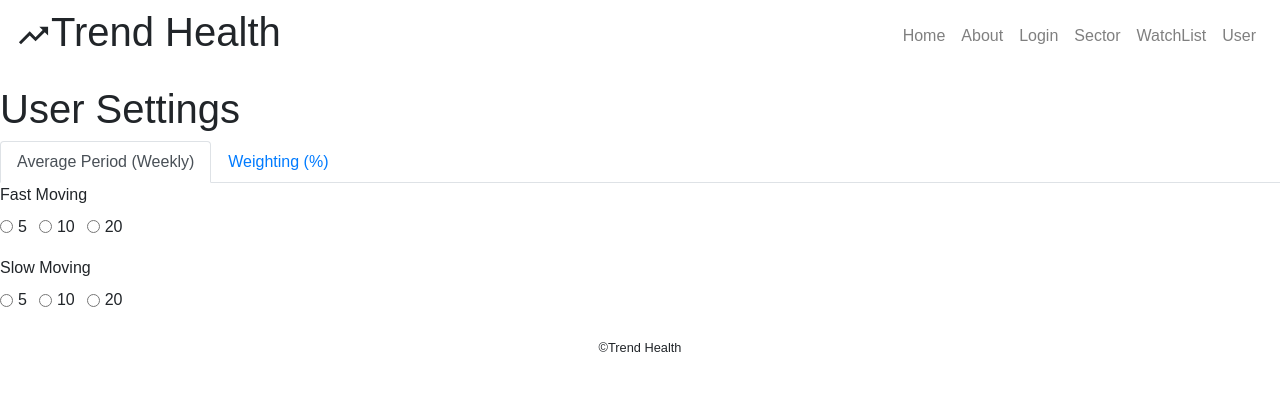
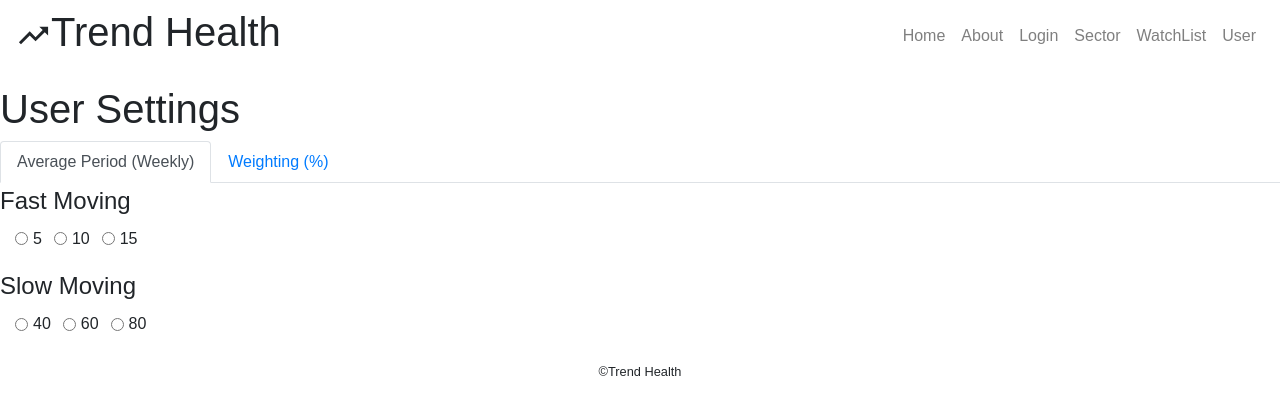
Before and after one commit to davidchanho/project3, a React (Create React App) app in the folder client/: page /User in a window 1280 px wide. Shown: the top 414 px of the page. Built offline with nearby package versions, Linux system fonts and the light colour scheme.

Commit message:
radio in user settings now clickable invidually

```diff
--- a/client/src/components/Form/UserSettings/AveragePeriod.jsx
+++ b/client/src/components/Form/UserSettings/AveragePeriod.jsx
@@ -1,25 +1,66 @@
 import React from 'react'
 import Form from 'react-bootstrap/Form'
+import Col from 'react-bootstrap/Col'
 
 const AveragePeriod = () => {
   return (
     <Form>
-      <Form.Group>
-        <Form.Label>Fast Moving</Form.Label>
-        <div key={`fast-radio`} className='mb-3'>
-          <Form.Check inline label='5' type='radio' id={`fast-radio-1`} />
-          <Form.Check inline label='10' type='radio' id={`fast-radio-2`} />
-          <Form.Check inline label='20' type='radio' id={`fast-radio-3`} />
-        </div>
-      </Form.Group>
-      <Form.Group>
-        <Form.Label>Slow Moving</Form.Label>
-        <div key={`slow-radio`} className='mb-3'>
-          <Form.Check inline label='5' type='radio' id={`slow-radio-1`} />
-          <Form.Check inline label='10' type='radio' id={`slow-radio-2`} />
-          <Form.Check inline label='20' type='radio' id={`slow-radio-3`} />
-        </div>
-      </Form.Group>
+      <fieldset>
+        <Form.Group>
+          <Form.Label as='legend'>Fast Moving</Form.Label>
+          <Col>
+            <Form.Check
+              inline
+              type='radio'
+              label='5'
+              name='fastRadio'
+              id='fastRadio1'
+            />
+            <Form.Check
+              inline
+              type='radio'
+              label='10'
+              name='fastRadio'
+              id='fastRadio2'
+            />
+            <Form.Check
+              inline
+              type='radio'
+              label='15'
+              name='fastRadio'
+              id='fastRadio3'
+            />
+          </Col>
+        </Form.Group>
+      </fieldset>
+      <fieldset>
+        <Form.Group>
+          <Form.Label as='legend'>Slow Moving</Form.Label>
+          <Col>
+            <Form.Check
+              inline
+              type='radio'
+              label='40'
+              name='slowRadio'
+              id='slowRadio1'
+            />
+            <Form.Check
+              inline
+              type='radio'
+              label='60'
+              name='slowRadio'
+              id='slowRadio2'
+            />
+            <Form.Check
+              inline
+              type='radio'
+              label='80'
+              name='slowRadio'
+              id='slowRadio3'
+            />
+          </Col>
+        </Form.Group>
+      </fieldset>
     </Form>
   )
 }
--- a/client/src/components/Table/index.jsx
+++ b/client/src/components/Table/index.jsx
@@ -6,8 +6,7 @@ import './styles.scss'
 
 export class WatchTable extends Component {
   state = {
-    tests,
-    info: 'info'
+    tests
   }
 
   handleDelete = test => {
@@ -64,7 +63,7 @@ export class WatchTable extends Component {
   render() {
     return (
       <>
-        <Table id='table' striped >
+        <Table id='table' striped>
           <thead>{this.TableHeader()}</thead>
           <tbody>{this.TableData()}</tbody>
         </Table>
```
